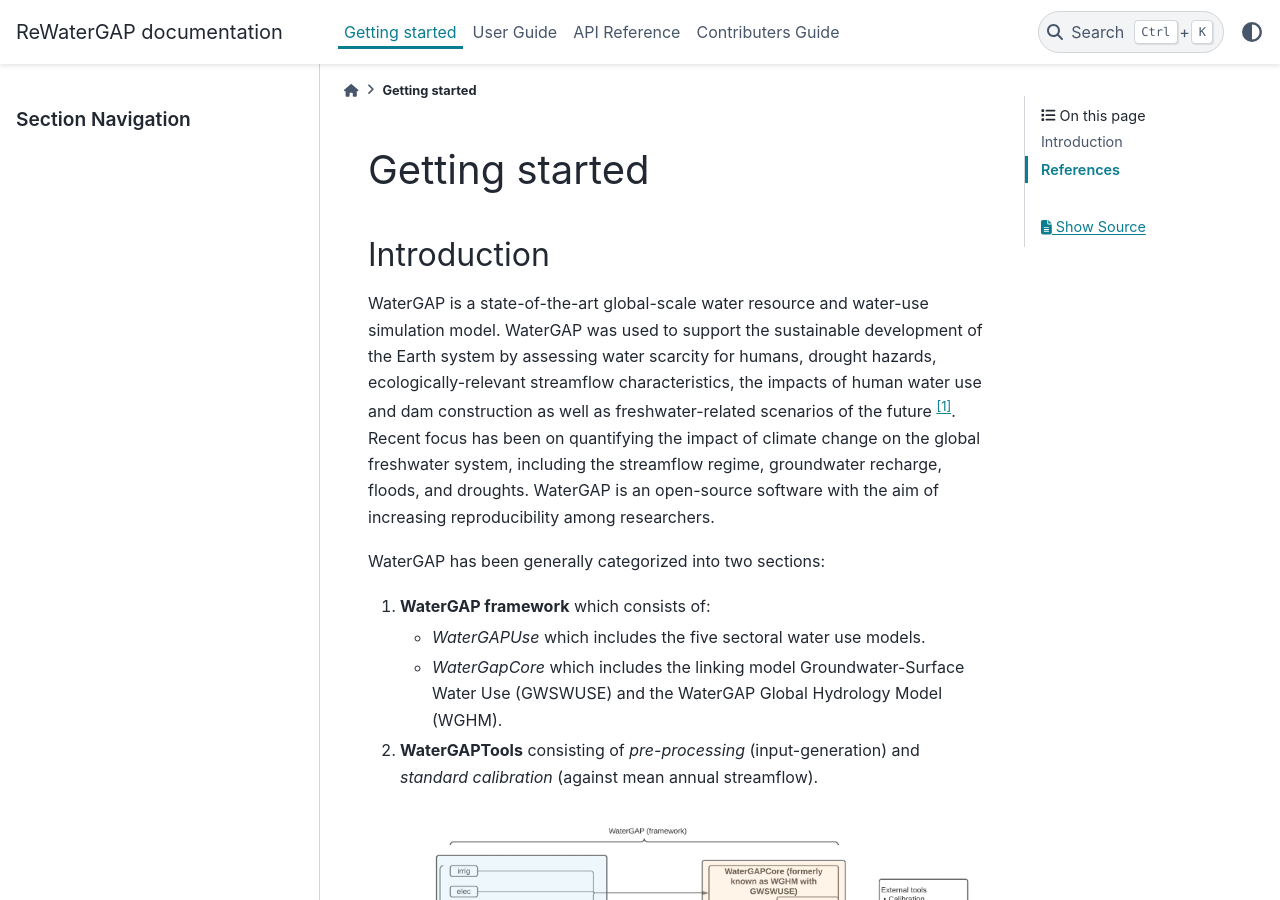
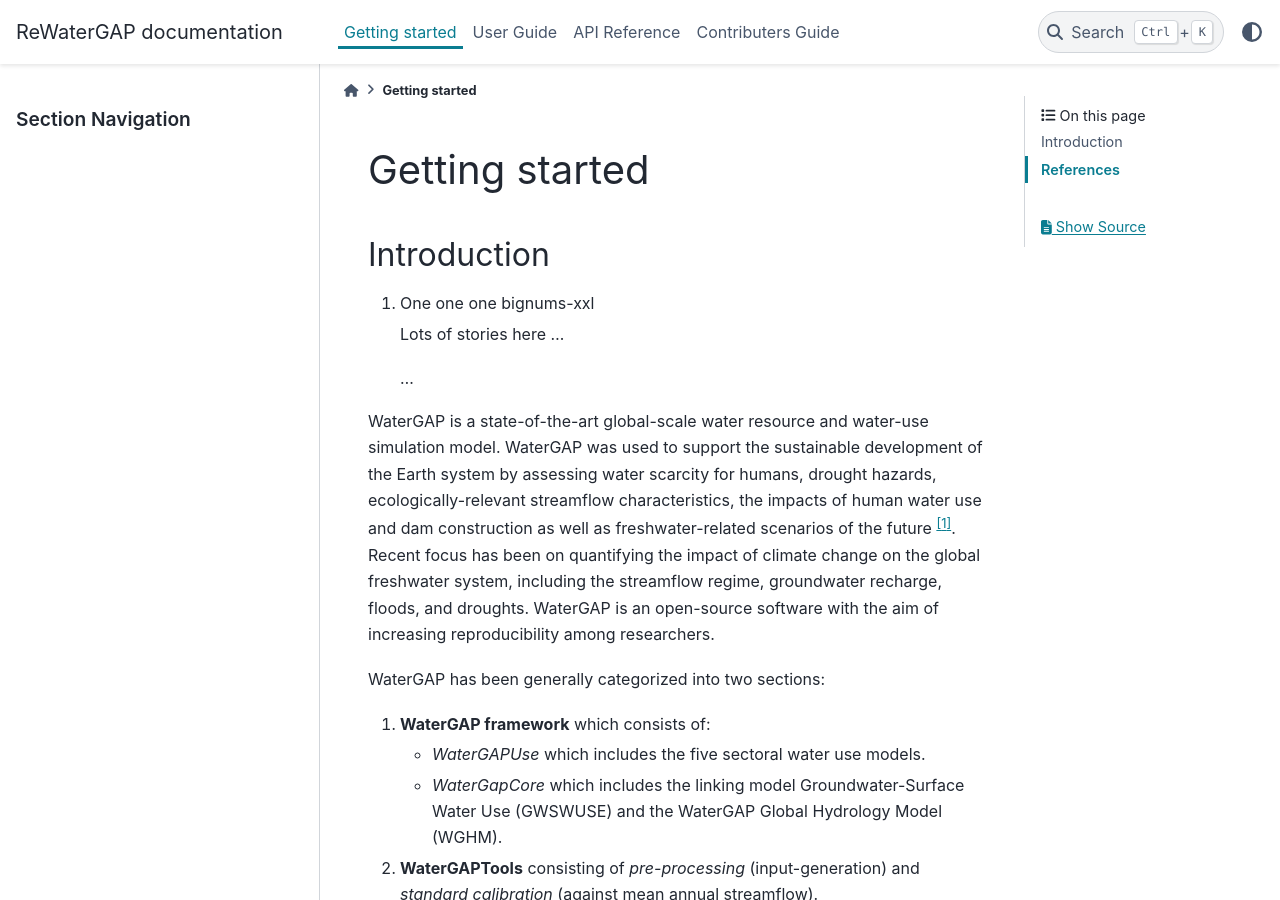
Before and after one commit to HydrologyFrankfurt/ReWaterGAP, a Sphinx documentation site: the page built from docs/getting_started/index.rst, in a window 1280 px wide and 900 px high. Built offline with Sphinx 7.4.7 and the PyData theme 0.15.4, drawn with Linux system fonts in a browser that asks for light colours; pages that are not in the unit, such as notebooks, are missing from menus.

Commit message:
Update index.rst

```diff
--- a/docs/getting_started/index.rst
+++ b/docs/getting_started/index.rst
@@ -7,11 +7,13 @@ Getting started
 Introduction
 ------------
 
-.. rst-class::
+..  rst-class:: bignums-xxl
 
-   1. ONE One one
+1.  One one one bignums-xxl
 
-      Delicious, James
+    Lots of stories here ...
+
+    ...
 
 
 WaterGAP is a state-of-the-art global-scale water resource and water-use simulation model.
```
